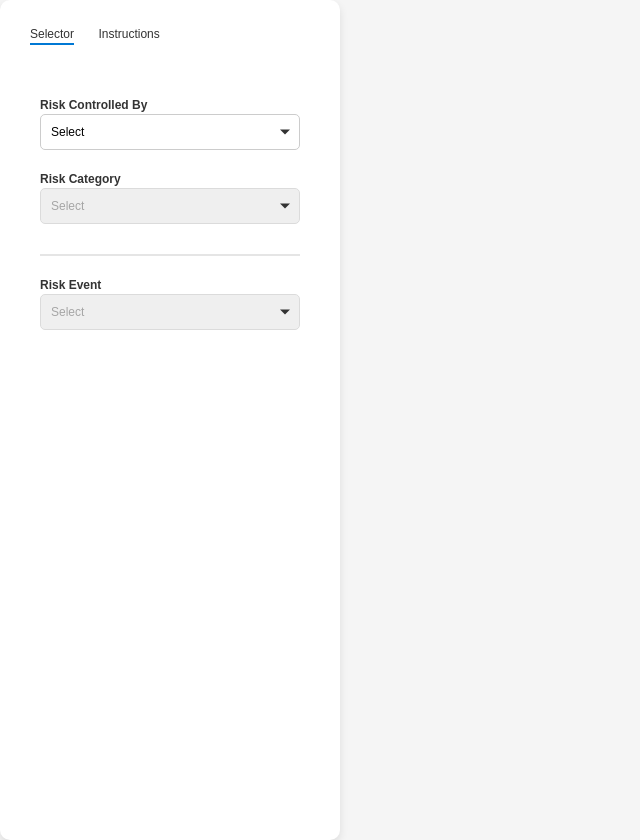
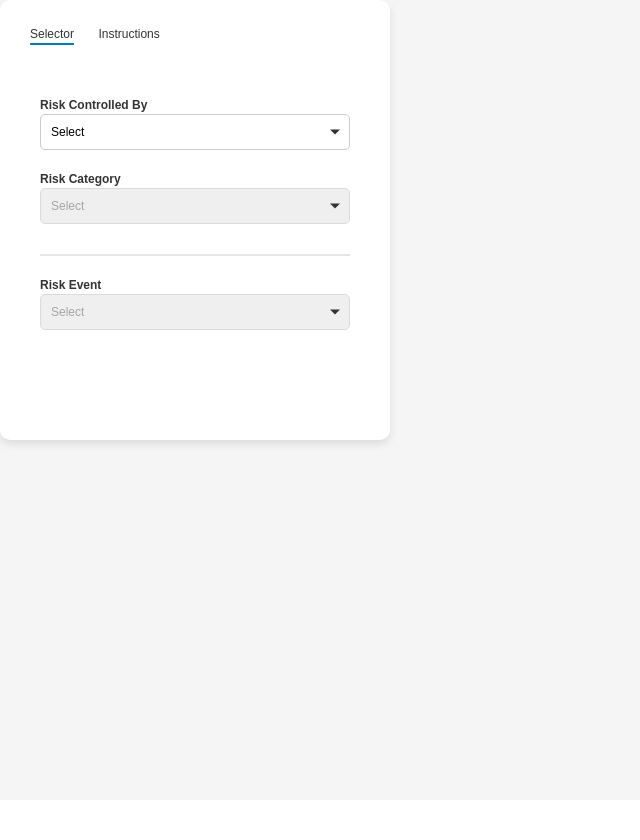
Before and after one commit to tanner-schmutte/Risk-Event-Selector, a React (Vite) app: page / in a window 1280 px wide. Shown: the whole page, without its empty margins (0-640 px from the left). After the commit the page ends 800 px from the top, so only its background shows below. Built offline with nearby package versions, Linux system fonts and the light colour scheme.

Commit message:
fix app to top left

```diff
--- a/src/App.css
+++ b/src/App.css
@@ -8,13 +8,15 @@ body {
 .App {
     text-align: left;
     padding: 20px;
-    width: 300px;
-    height: 100vh;
-    margin: auto;
+    width: 350px;
+    height: 400px;
     background-color: white;
     border-radius: 10px;
     box-shadow: 0 4px 8px rgba(0, 0, 0, 0.1);
     word-wrap: break-word;
+    position: absolute;
+    top: 0;
+    left: 0;
 }
 
 .selector-container {
@@ -57,7 +59,7 @@ select:disabled {
 
 select:focus {
     outline: none;
-    border-color: #0078d4; /* Procore blue */
+    border-color: #0078d4;
     box-shadow: 0 0 0 3px rgba(0, 120, 212, 0.3);
 }
 
@@ -106,17 +108,17 @@ select:focus {
     font-size: 12px;
     cursor: pointer;
     color: #333;
-    margin-bottom: -2px; /* Align with the border */
-    outline: none; /* Remove the default focus outline */
-    display: inline-block; /* Make the button only as wide as the text */
-    position: relative; /* Position for the underline */
+    margin-bottom: -2px;
+    outline: none;
+    display: inline-block;
+    position: relative;
     padding-left: 10px;
 }
 
 .nav-button:focus,
 .nav-button:active {
-    outline: none; /* Remove the outline when focused or active */
-    box-shadow: none; /* Remove any box shadow if present */
+    outline: none;
+    box-shadow: none;
 }
 
 .nav-button .underline {
@@ -129,9 +131,9 @@ select:focus {
     position: absolute;
     left: 0;
     right: 0;
-    bottom: -4px; /* Adjust the space between the text and the underline */
-    height: 2px; /* Adjust the thickness of the underline */
-    background-color: #0078d4; /* Procore blue for underline */
+    bottom: -4px;
+    height: 2px;
+    background-color: #0078d4;
     width: 100%;
     transform: scaleX(1);
     transform-origin: left;
```
